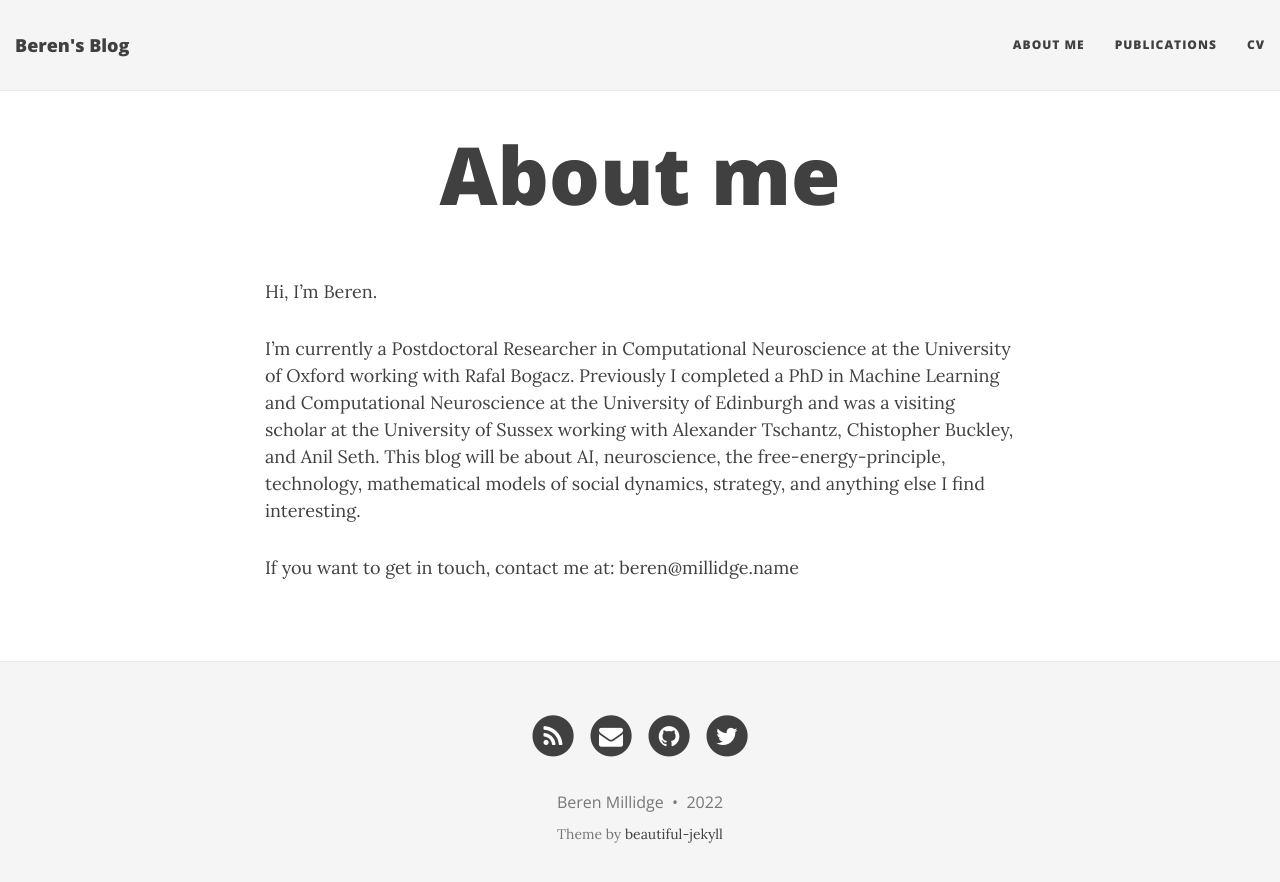
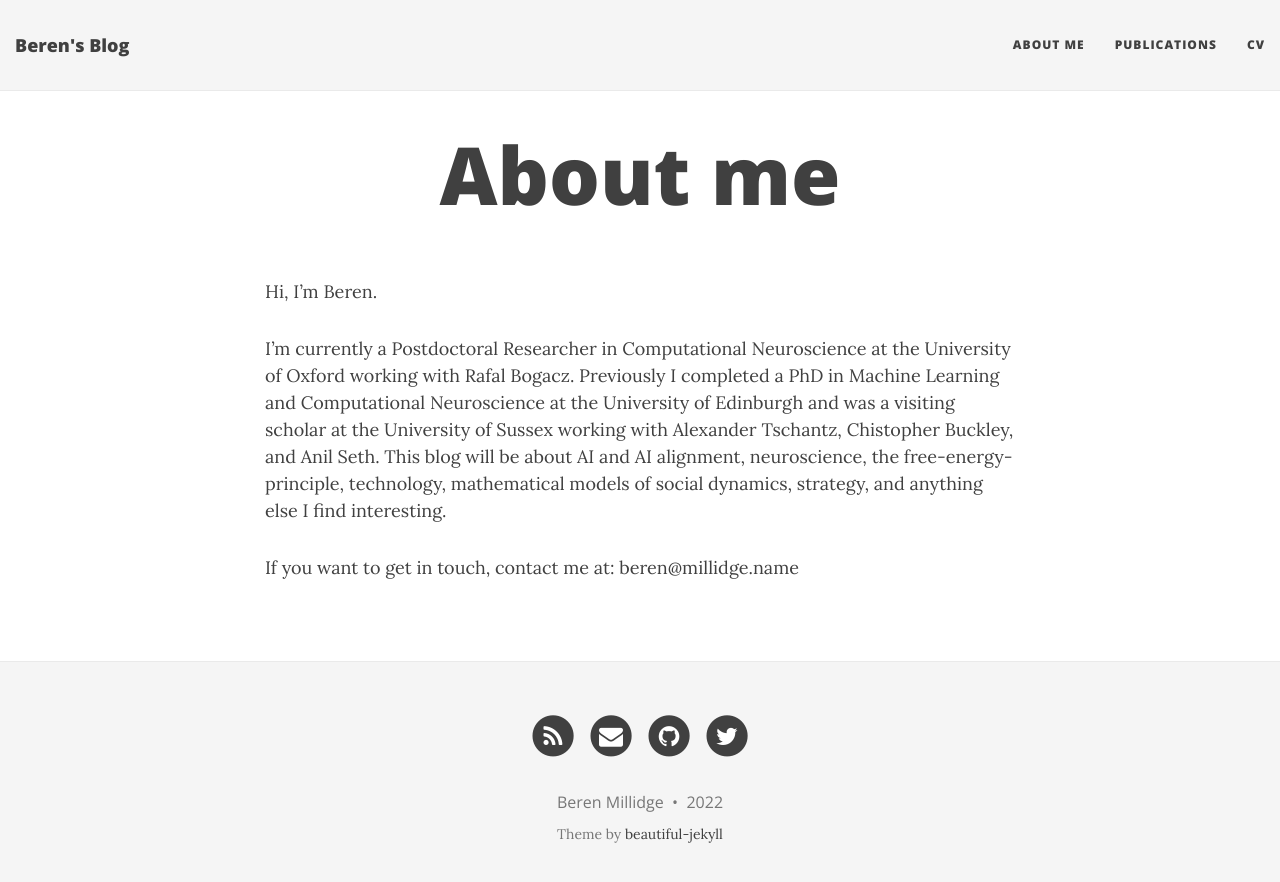
Before and after one commit to BerenMillidge/BerenMillidge.github.io, a Jekyll site: the page built from aboutme.md, in a window 1280 px wide. Shown: the top 882 px of the page. Built offline with Jekyll 4.4.1, drawn with Linux system fonts in a browser that asks for light colours; nearby versions of some CDN libraries.

Commit message:
add AI alignment

```diff
--- a/aboutme.md
+++ b/aboutme.md
@@ -4,7 +4,7 @@ title: About me
 ---
 Hi, I'm Beren.
 
-I'm currently a Postdoctoral Researcher in Computational Neuroscience at the University of Oxford working with Rafal Bogacz. Previously I completed a PhD in Machine Learning and Computational Neuroscience at the University of Edinburgh and was a visiting scholar at the University of Sussex working with Alexander Tschantz, Chistopher Buckley, and Anil Seth. This blog will be about AI,
+I'm currently a Postdoctoral Researcher in Computational Neuroscience at the University of Oxford working with Rafal Bogacz. Previously I completed a PhD in Machine Learning and Computational Neuroscience at the University of Edinburgh and was a visiting scholar at the University of Sussex working with Alexander Tschantz, Chistopher Buckley, and Anil Seth. This blog will be about AI and AI alignment,
 neuroscience, the free-energy-principle, technology, mathematical models of social dynamics, strategy, and anything else I find interesting.
 
 If you want to get in touch, contact me at: beren@millidge.name
```
